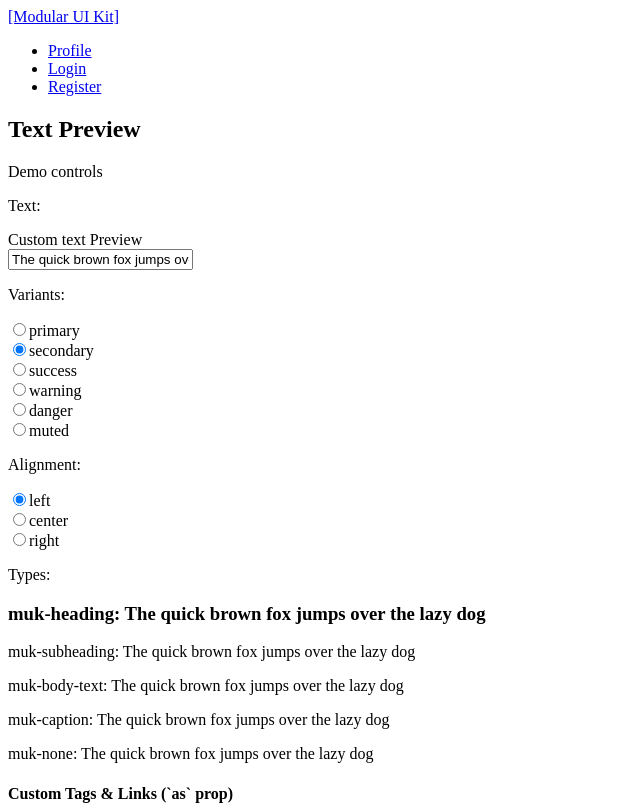
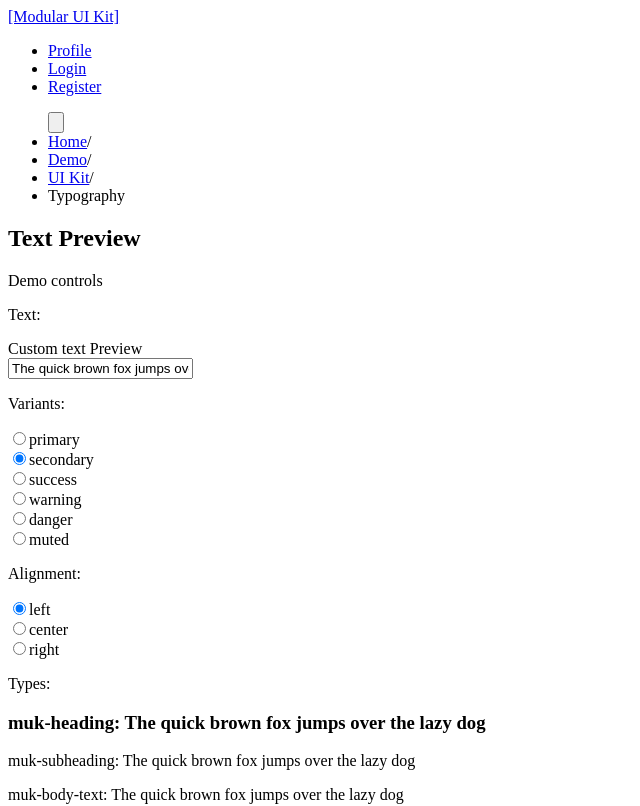
Before and after one commit to eugenia-vitinschii/modular-ui-kit-react, a React (Vite) app: page /demo/ui/text in a window 1280 px wide. Shown: the top 806 px of the page, without its empty margins (0-640 px from the left). Built offline with nearby package versions, Linux system fonts and the light colour scheme.

Commit message:
feat(MukBreadcrumbs): create demo

```diff
--- a/src/App.tsx
+++ b/src/App.tsx
@@ -1,26 +1,72 @@
-import { BrowserRouter } from "react-router-dom"
-import { DemoRoutes } from "./demo/routes"
-import {AppHeader} from "./demo/components/AppHeader"
-import { AppFooter } from "./demo/components/AppFooter"
-import { DemoWidget } from "./demo/components/DemoWidget"
-import { MukToastContainer } from "./lib/components/feedback/MukToastContainer"
+import { BrowserRouter, useLocation } from "react-router-dom";
+import { DemoRoutes } from "./demo/routes";
+import { AppHeader } from "./demo/components/AppHeader";
+import { AppFooter } from "./demo/components/AppFooter";
+import { DemoWidget } from "./demo/components/DemoWidget";
+import { MukToastContainer } from "./lib/components/feedback/MukToastContainer";
+import {
+  type BreadcrumbItem,
+  MukBreadcrumbs,
+} from "./lib/components/navigation/MukBreadcrumbs";
+import { useMemo } from "react";
 
+const ROUTE_TITLES: Record<string, string> = {
+  "/demo": "Demo",
+  "/demo/ui": "UI Kit",
+  "/demo/ui/text": "Typography",
+  "/demo/ui/buttons": "Buttons",
+  "/demo/ui/icon-buttons": "Icon Buttons",
+  "/demo/ui/form": "Form Elements",
+  "/demo/ui/form/inputs": "Inputs",
+  "/demo/ui/form/checkboxes": "Checkboxes",
+  "/demo/ui/form/radio": "Radio",
+  "/demo/ui/form/selects": "Selects",
+  "/demo/ui/form/textareas": "Textareas",
+  "/demo/ui/flow": "Component Flow",
+  "/demo/ui/badge": "Badges",
+  "/demo/ui/feedback": "Feedback",
+  "/demo/ui/comments": "Comments",
+  "/demo/ui/metrics": "Metric Card",
+};
+
+function AppContent() {
+  const { pathname } = useLocation();
+
+  const breadcrumbItems = useMemo(() => {
+    const segments = pathname.split("/").filter(Boolean);
+    const items: BreadcrumbItem[] = [{ label: "Home", to: "/" }];
+
+    let currentPath = "";
+
+    for (const segment of segments) {
+      currentPath += `/${segment}`;
+      if (ROUTE_TITLES[currentPath]) {
+        items.push({ label: ROUTE_TITLES[currentPath], to: currentPath });
+      }
+    }
+    return items;
+  }, [pathname]);
+
+  return (
+    <div className="muk-wrapper">
+      <AppHeader />
+      <main className="muk-content">
+        <MukBreadcrumbs items={breadcrumbItems} />
+        <DemoRoutes />
+        <DemoWidget />
+        <MukToastContainer />
+      </main>
+      <AppFooter />
+    </div>
+  );
+}
 
 function App() {
   return (
     <BrowserRouter>
-      <div className="muk-wrapper">
-        <AppHeader/>
-        <main className="muk-content">
-          <DemoRoutes/>
-          <DemoWidget/>
-          <MukToastContainer/>
-        </main>
-       <AppFooter/>
-      </div>
-
-   </BrowserRouter>
-  )
+      <AppContent/>
+    </BrowserRouter>
+  );
 }
 
-export default App
+export default App;
--- a/src/demo/routes/index.tsx
+++ b/src/demo/routes/index.tsx
@@ -12,7 +12,7 @@ import ComponentFlowView from "../pages/feedback/ComponentFlowView"
 import BadgesView from "../pages/data-display/BadgesView"
 import FeedbackDemoView from "../pages/feedback/FeedbackDemoView"
 import CommentView from "../pages/comments/CommentView"
-import MetricCardView from "../pages/data-display/MetriccardView"
+import MetricCardView from "../pages/data-display/MetricCardView"
 
 
 
@@ -32,7 +32,7 @@ export const DemoRoutes = () => {
          <Route path="demo/ui/badge" element= {<BadgesView/>}/>
          <Route path="demo/ui/feedback" element= {<FeedbackDemoView/>}/>
          <Route path="demo/ui/comments" element= {<CommentView/>}/>
-          <Route path="/demo/ui/metrics" element = {<MetricCardView/>}/>
+         <Route path="/demo/ui/metrics" element = {<MetricCardView/>}/>
       </Routes>
    )
 }
```
